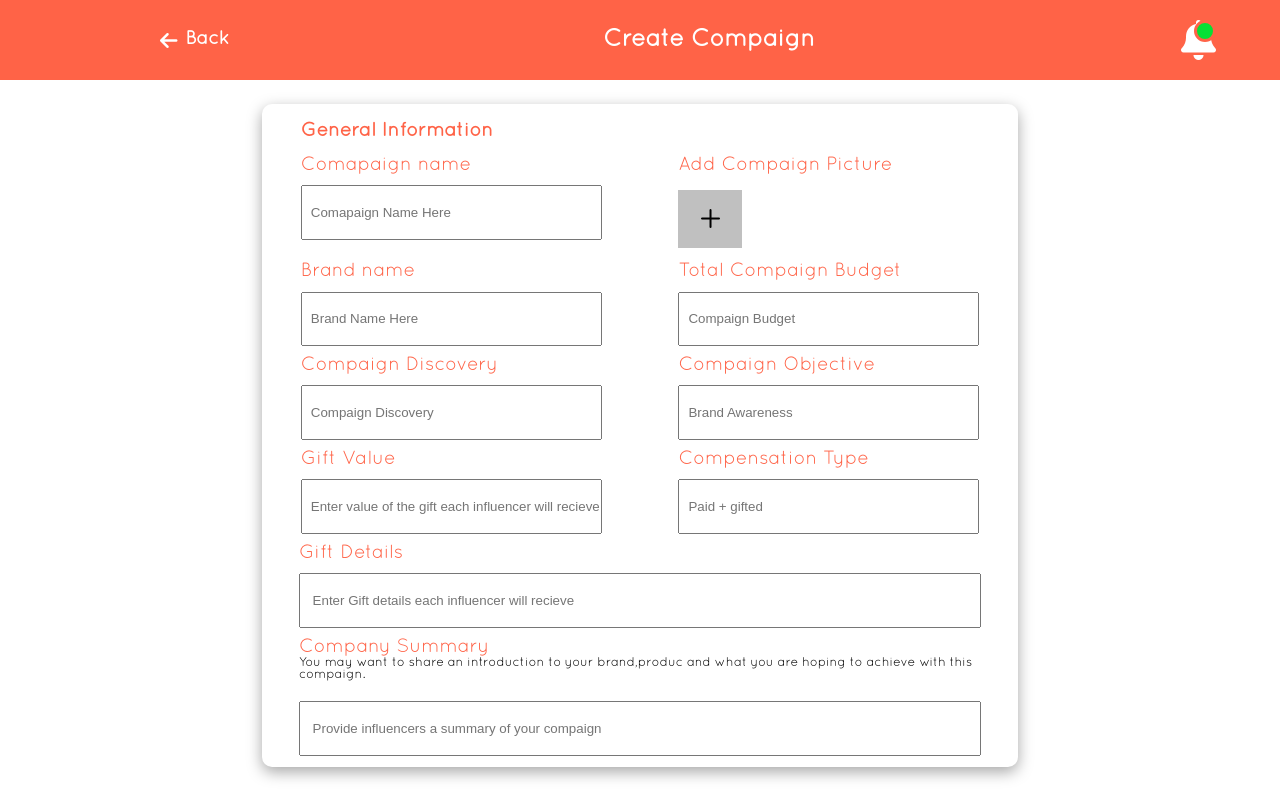
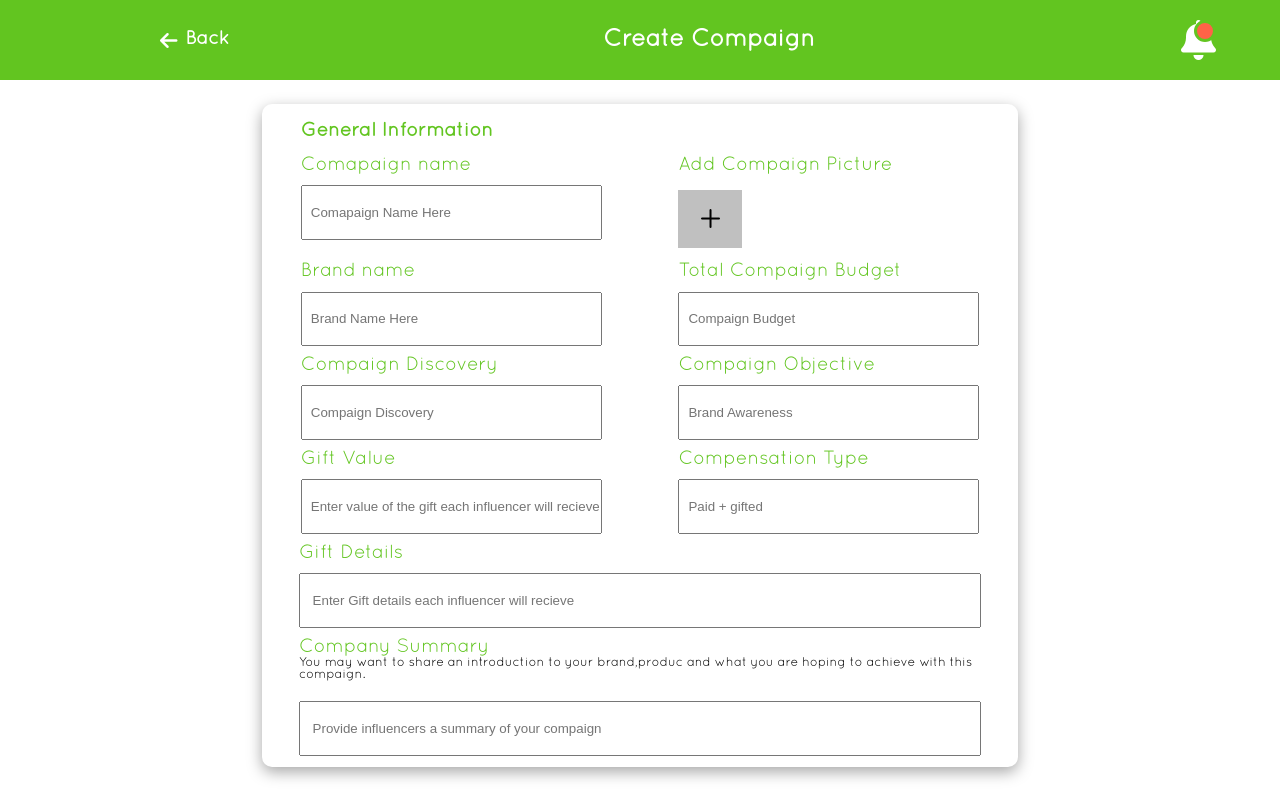
Before and after one commit to zeeshanbajwa01/loginpage, a plain HTML site: page index.html in a window 1280 px wide. Drawn offline with Linux system fonts and the light colour scheme.

Commit message:
i make change color tomatto to green

```diff
--- a/style.css
+++ b/style.css
@@ -14,7 +14,7 @@
 /* Header */
 header {
   font-family: 'myfont';
-  background-color: tomato;
+  background-color: rgb(98, 197, 32);
   height: 5em;
   color: white;
 }
@@ -53,7 +53,7 @@ header .header-main {
 .main {
   font-size: 1.2em;
   font-family: 'myfont';
-  color: tomato;
+  color: rgb(98, 197, 32);
   display: flex;
   flex-wrap: wrap;
   }
@@ -94,7 +94,7 @@ img {
 h4 {
   font-size: 1.2em;
   font-family: myfont;
-  color: tomato;
+  color: rgb(98, 197, 32);
   display: flex;
   justify-content: left;
   margin-left: 2em;
@@ -107,7 +107,7 @@ h4:hover{
 .Lower {
   font-size: 1.2em;
   font-family: myfont;
-  color: tomato;
+  color: rgb(98, 197, 32);
   padding: 0em 1.9em;
 }
 .shadow {
@@ -115,7 +115,7 @@ h4:hover{
   width: 59%;
   margin: auto;
   border: 2px white;
-  color: tomato;
+  color: rgb(98, 197, 32);
   border-radius: 10px;
   margin-top: 1.5rem;
 }
@@ -133,8 +133,8 @@ h4:hover{
     width: 1rem;
     height: 1rem;
     border-radius: 50%;
-    background-color: rgb(6, 224, 53);
-    border: 0.2em solid tomato
+    background-color: tomato;
+    border: 0.2em solid rgb(98, 197, 32);
 }
 
 label:hover{
```
